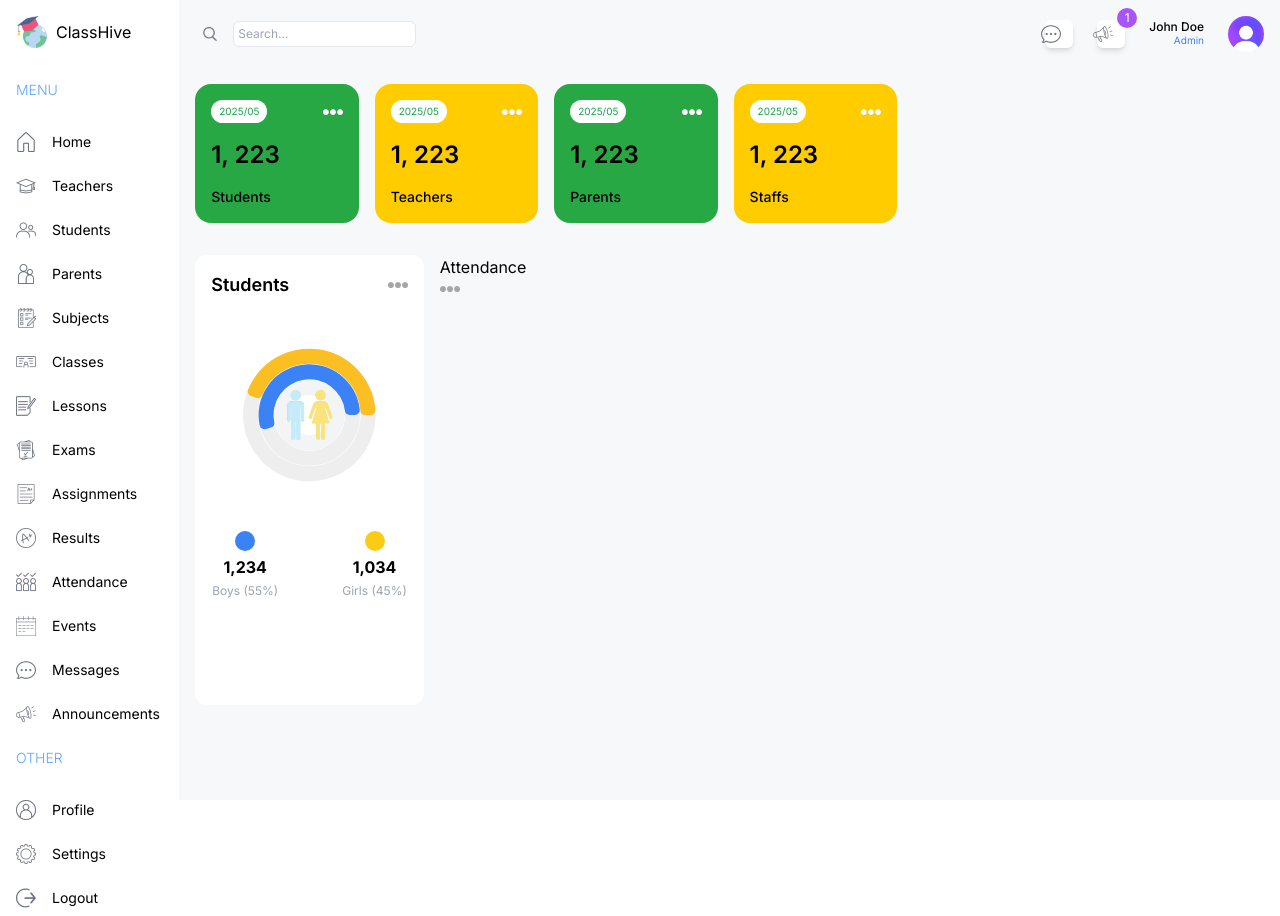
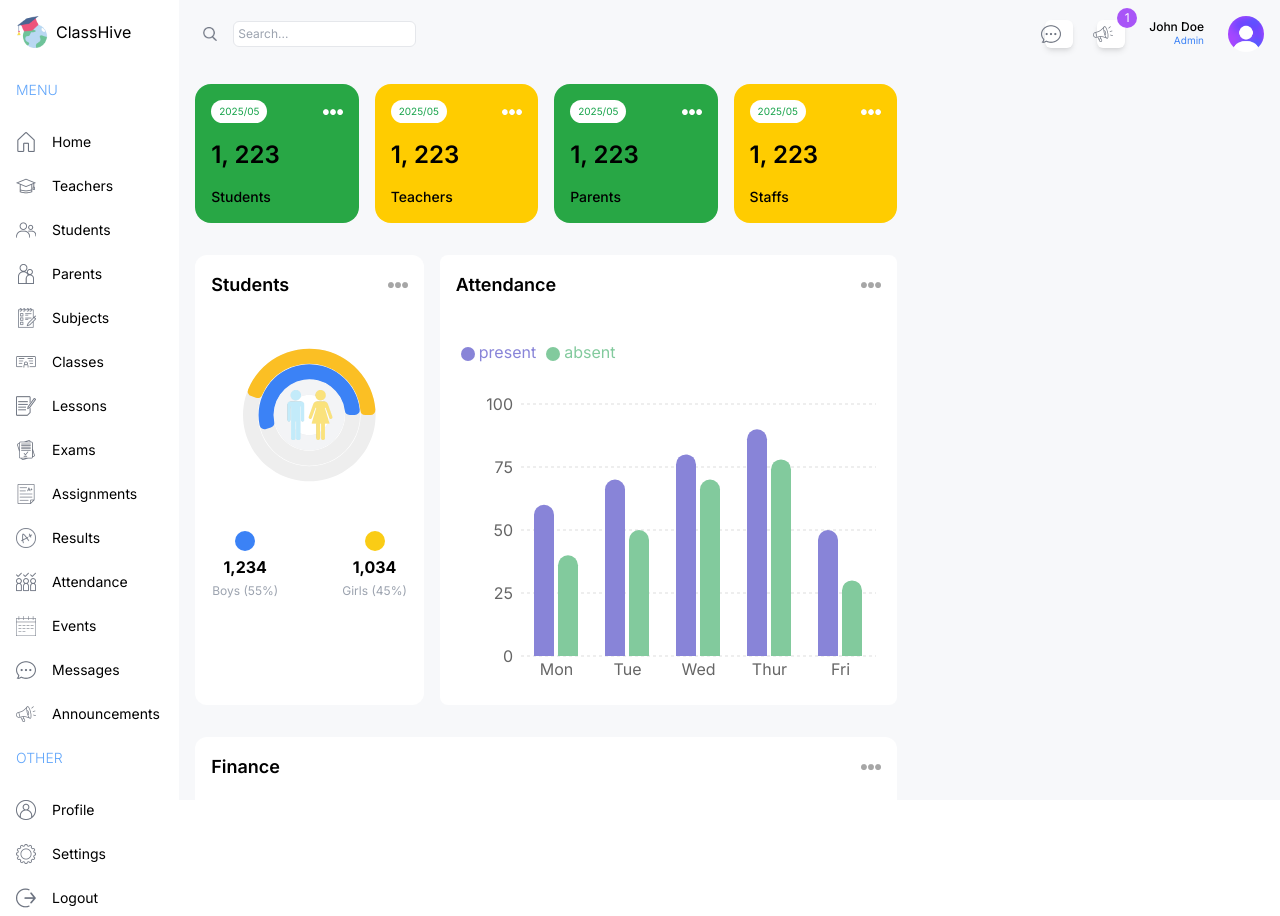
Before and after one commit to buriihenry/classhive, a Next.js app: page /admin in a window 1280 px wide. Built offline with nearby package versions, Linux system fonts and the light colour scheme.

Commit message:
Add FinanceChart component and update AdminPage layout

```diff
--- a/package.json
+++ b/package.json
@@ -11,6 +11,7 @@
   "dependencies": {
     "next": "14.2.5",
     "react": "^18",
+    "react-calendar": "^6.0.0",
     "react-dom": "^18",
     "recharts": "^2.15.3"
   },
--- a/src/app/(dashboard)/admin/page.tsx
+++ b/src/app/(dashboard)/admin/page.tsx
@@ -1,5 +1,6 @@
 import AttendanceChart from "@/components/AttendanceChart";
 import CountChart from "@/components/CountChart"
+import FinanceChart from "@/components/FinanceChart";
 import UserCard from "@/components/UserCard"
 
 const AdminPage = () => {
@@ -29,7 +30,8 @@ const AdminPage = () => {
 
       </div>
       {/* Bottom Charts */}
-      <div>
+      <div className="w-full h-[500px]">
+        <FinanceChart />
 
       </div>
       </div>
--- a/src/components/AttendanceChart.tsx
+++ b/src/components/AttendanceChart.tsx
@@ -34,30 +34,25 @@ const data = [
 
 const AttendanceChart = () => {
   return (
-    <div className=''>
-        <div>
-            <h1>Attendance</h1>
+    <div className='bg-white rounded-lg p-4 h-full'>
+        <div className='flex justify-between items-center mb-4'>
+            <h1 className='text-lg font-semibold'>Attendance</h1>
             <Image src='/moreDark.png' alt='' width={20} height={20}/>
         </div>
-        <ResponsiveContainer width="100%" height="100%">
+        <ResponsiveContainer width="100%" height="90%">
         <BarChart
           width={500}
           height={300}
           data={data}
-          margin={{
-            top: 5,
-            right: 30,
-            left: 20,
-            bottom: 5,
-          }}
+          barSize={20}
         >
-          <CartesianGrid strokeDasharray="3 3" />
-          <XAxis dataKey="name" />
-          <YAxis />
+          <CartesianGrid strokeDasharray="3 3" vertical={false} stroke="#ddd"/>
+          <XAxis dataKey="name" axisLine={false} tickLine={false} />
+          <YAxis axisLine={false} tickLine={false}/>
           <Tooltip />
-          <Legend />
-          <Bar dataKey="pv" fill="#8884d8" activeBar={<Rectangle fill="pink" stroke="blue" />} />
-          <Bar dataKey="uv" fill="#82ca9d" activeBar={<Rectangle fill="gold" stroke="purple" />} />
+          <Legend align='left' verticalAlign='top' wrapperStyle={{paddingTop:"20px", paddingBottom:"40px"}} />
+          <Bar dataKey="present" fill="#8884d8"  legendType='circle' radius={[10,10,0,0]} />
+          <Bar dataKey="absent" fill="#82ca9d" legendType='circle' radius={[10,10,0,0]} />
         </BarChart>
       </ResponsiveContainer>
     </div>
--- /dev/null
+++ b/src/components/FinanceChart.tsx
@@ -0,0 +1,119 @@
+"use client";
+import Image from 'next/image';
+import { LineChart, Line, XAxis, YAxis, CartesianGrid, Tooltip, Legend, ResponsiveContainer } from 'recharts';
+
+const data = [
+  {
+    name: "Jan",
+    income: 4000,
+    expense: 2400,
+  },
+  {
+    name: "Feb",
+    income: 3000,
+    expense: 1398,
+  },
+  {
+    name: "Mar",
+    income: 2000,
+    expense: 9800,
+  },
+  {
+    name: "Apr",
+    income: 2780,
+    expense: 3908,
+  },
+  {
+    name: "May",
+    income: 1890,
+    expense: 4800,
+  },
+  {
+    name: "Jun",
+    income: 2390,
+    expense: 3800,
+  },
+  {
+    name: "Jul",
+    income: 3490,
+    expense: 4300,
+  },
+  {
+    name: "Aug",
+    income: 3490,
+    expense: 4300,
+  },
+  {
+    name: "Sep",
+    income: 3490,
+    expense: 4300,
+  },
+  {
+    name: "Oct",
+    income: 3490,
+    expense: 4300,
+  },
+  {
+    name: "Nov",
+    income: 3490,
+    expense: 4300,
+  },
+  {
+    name: "Dec",
+    income: 3490,
+    expense: 4300,
+  },
+];
+
+
+const FinanceChart = () => {
+  return (
+    <div className='bg-white rounded-xl w-full h-[450px] p-4 flex flex-col'>
+          {/* TITLE */}
+          <div className='flex justify-between items-center mb-4'>
+            <h1 className='text-lg font-semibold'>Finance</h1>
+            <Image src='/moreDark.png' alt='' width={20} height={20}/>
+          </div>
+
+          <ResponsiveContainer width="100%" height="90%">
+        <LineChart
+          width={500}
+          height={300}
+          data={data}
+          margin={{
+            top: 5,
+            right: 30,
+            left: 20,
+            bottom: 5,
+          }}
+        >
+          <CartesianGrid strokeDasharray="3 3" stroke="#ddd" />
+          <XAxis
+            dataKey="name"
+            axisLine={false}
+            tick={{ fill: "#d1d5db" }}
+            tickLine={false}
+            tickMargin={10}
+          />
+          <YAxis axisLine={false} tick={{ fill: "#d1d5db" }} tickLine={false}  tickMargin={20}/>
+          <Tooltip />
+          <Legend
+            align="center"
+            verticalAlign="top"
+            wrapperStyle={{ paddingTop: "10px", paddingBottom: "30px" }}
+          />
+          <Line
+            type="monotone"
+            dataKey="income"
+            stroke="#C3EBFA"
+            strokeWidth={5}
+          />
+          <Line type="monotone" dataKey="expense" stroke="#CFCEFF" strokeWidth={5}/>
+        </LineChart>
+      </ResponsiveContainer>
+
+    </div>
+  )
+}
+
+export default FinanceChart
```
Also changed, not shown: 1 other file (tests, documents, lock files or other folders).
